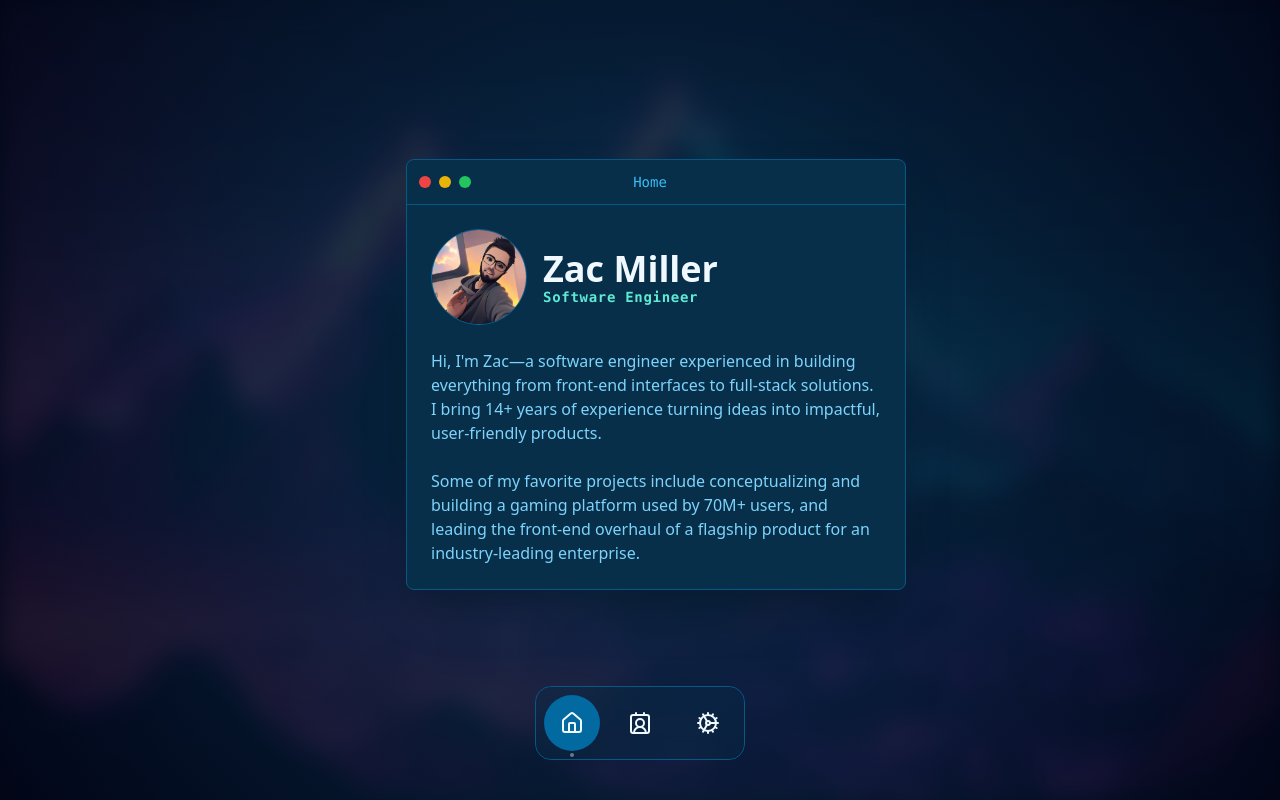
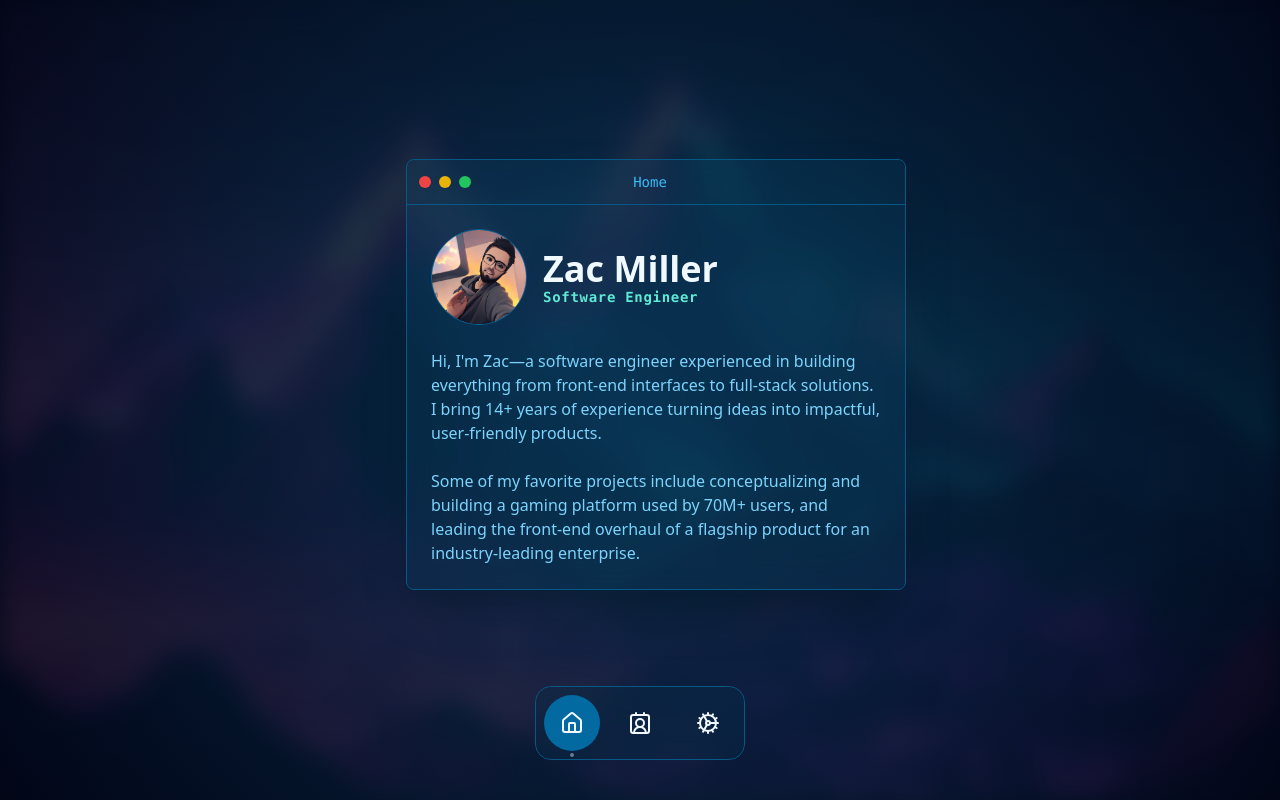
Before and after one commit to zacmiller26/portfolio-by-zac, a Next.js app: page / in a window 1280 px wide. Built offline with nearby package versions, Linux system fonts and the light colour scheme; what tailwindcss-hero-patterns would draw is missing.

Commit message:
style(window, dock): update container style and initial window open
- Updated WindowContainer for improved translucent background style
- Reduced time until initial window opens on app load

```diff
--- a/app/components/Dock.tsx
+++ b/app/components/Dock.tsx
@@ -25,7 +25,7 @@ export function Dock() {
   useEffect(() => {
     const timeout = setTimeout(() => {
       handleIconClick(0)
-    }, 1000)
+    }, 500)
 
     return () => clearTimeout(timeout)
 
--- a/ui/WindowContainer.tsx
+++ b/ui/WindowContainer.tsx
@@ -4,11 +4,12 @@ export default function WindowContainer(props: CommonProps) {
   return (
     <div
       className={cn(
-        'border-surface-3 bg-surface-1 flex flex-col overflow-hidden rounded-lg border shadow-2xl backdrop-blur-md',
+        'border-surface-3 relative flex flex-col overflow-hidden rounded-lg border shadow-2xl backdrop-blur-md',
         props.className
       )}
     >
-      {props.children}
+      <div className='bg-surface-2 absolute left-0 top-0 h-full w-full rounded-lg opacity-20' />
+      <div className='relative'>{props.children}</div>
     </div>
   )
 }
```
